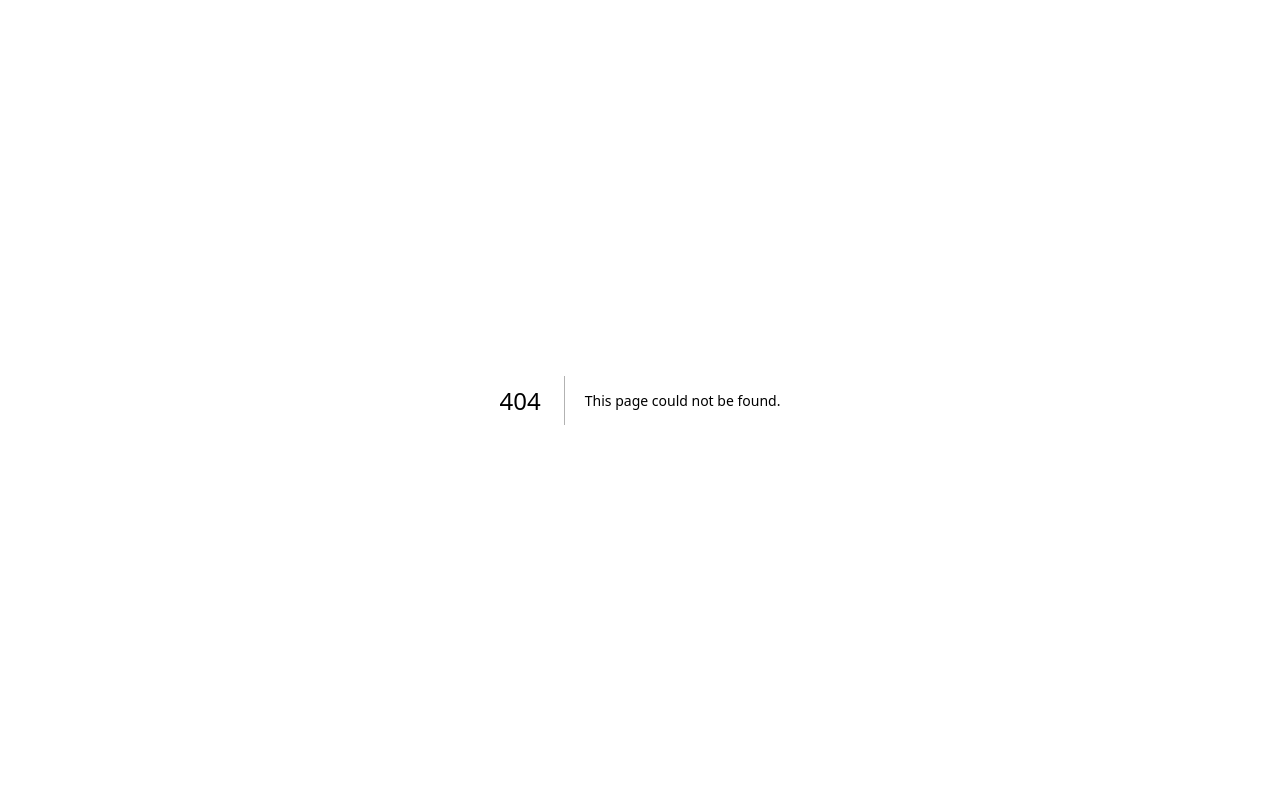
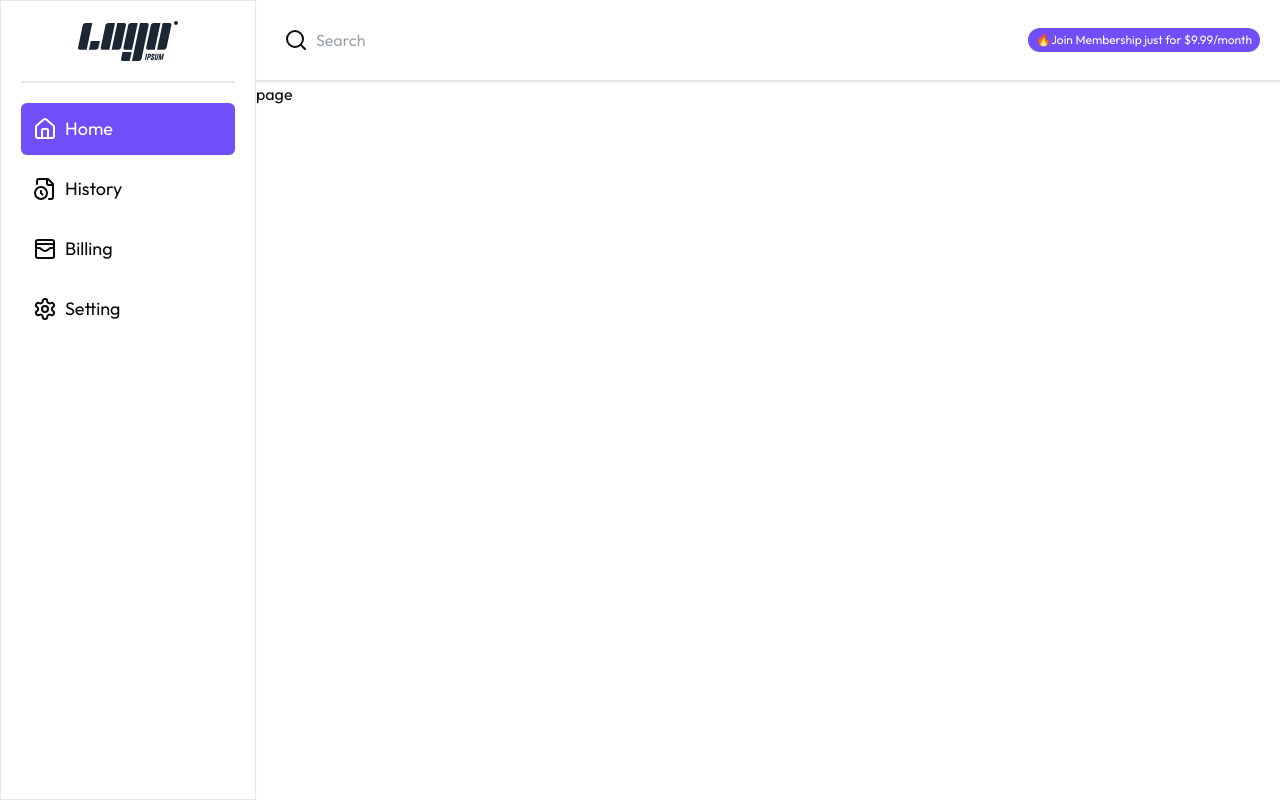
Before and after one commit to TarunPatidar04/ai-content-generator, a Next.js app: page /dashboard in a window 1280 px wide. Before the commit this address had no page. Built offline with nearby package versions, Linux system fonts and the light colour scheme.

Commit message:
Working on Dashboard Layout

```diff
--- /dev/null
+++ b/app/dashboard/_components/Header.tsx
@@ -0,0 +1,20 @@
+import { Search } from "lucide-react";
+import React from "react";
+
+const Header = () => {
+  return (
+    <div className="p-5 shadow-sm border-b-2 flex justify-between items-center">
+      <div className="flex gap-2 items-center p-2 rounded-md max-w-lg">
+        <Search />
+        <input type="text" placeholder="Search" className="outline-none" />
+      </div>
+      <div>
+        <h2 className="bg-[#704ef8] p-1 rounded-full text-xs text-white px-2">
+          ️‍🔥Join Membership just for $9.99/month
+        </h2>
+      </div>
+    </div>
+  );
+};
+
+export default Header;
--- /dev/null
+++ b/app/dashboard/_components/SideNav.tsx
@@ -0,0 +1,56 @@
+"use client";
+import { FileClock, Home, Settings, WalletCards } from "lucide-react";
+import Image from "next/image";
+import { usePathname } from "next/navigation";
+import React, { useEffect } from "react";
+
+const SideNav = () => {
+  const menuList = [
+    {
+      name: "Home",
+      icon: Home,
+      path: "/dashboard",
+    },
+    {
+      name: "History",
+      icon: FileClock,
+      path: "dashboard/history",
+    },
+    {
+      name: "Billing",
+      icon: WalletCards,
+      path: "dashboard/billing",
+    },
+    {
+      name: "Setting",
+      icon: Settings,
+      path: "dashboard/setting",
+    },
+  ];
+  const path = usePathname();
+  useEffect(() => {
+    console.log(path);
+  });
+  return (
+    <div className="h-screen p-5 shadow-sm border">
+      <div className="flex justify-center">
+        <Image src={`/logo.svg`} alt="logo" width={100} height={70} />
+      </div>
+      <hr className="my-5 border" />
+      <div className="mt-3">
+        {menuList.map((menu) => (
+          <div
+            key={menu.name}
+            className={`flex gap-2 mb-2 p-3 cursor-pointer hover:bg-[#704ef8] items-center hover:text-white rounded-md
+              ${path == menu.path && "bg-[#704ef8] text-white"}`}
+          >
+            <menu.icon className="h-6 w-6" />
+            <h2 className="text-lg">{menu.name}</h2>
+          </div>
+        ))}
+      </div>
+    </div>
+  );
+};
+
+export default SideNav;
--- /dev/null
+++ b/app/dashboard/layout.tsx
@@ -0,0 +1,22 @@
+import Header from "./_components/Header";
+import SideNav from "./_components/SideNav";
+
+const layout = ({
+  children,
+}: Readonly<{
+  children: React.ReactNode;
+}>) => {
+  return (
+    <div>
+      <div className="md:w-64 hidden md:block fixed">
+        <SideNav />
+      </div>
+      <div className="md:ml-64 ">
+        <Header />
+        {children}
+      </div>
+    </div>
+  );
+};
+
+export default layout;
--- /dev/null
+++ b/app/dashboard/page.tsx
@@ -0,0 +1,10 @@
+
+const page = () => {
+  return (
+    <>
+    <h1>page</h1>
+    </>
+  )
+}
+
+export default page
--- a/app/layout.tsx
+++ b/app/layout.tsx
@@ -1,9 +1,9 @@
 import type { Metadata } from "next";
-import { Inter } from "next/font/google";
+import { Inter,Outfit } from "next/font/google";
 import "./globals.css";
 import { ClerkProvider } from "@clerk/nextjs";
 
-const inter = Inter({ subsets: ["latin"] });
+const inter = Outfit({ subsets: ["latin"] });
 
 export const metadata: Metadata = {
   title: "Create Next App",
```
Also changed, not shown: public/logo.svg (added).
